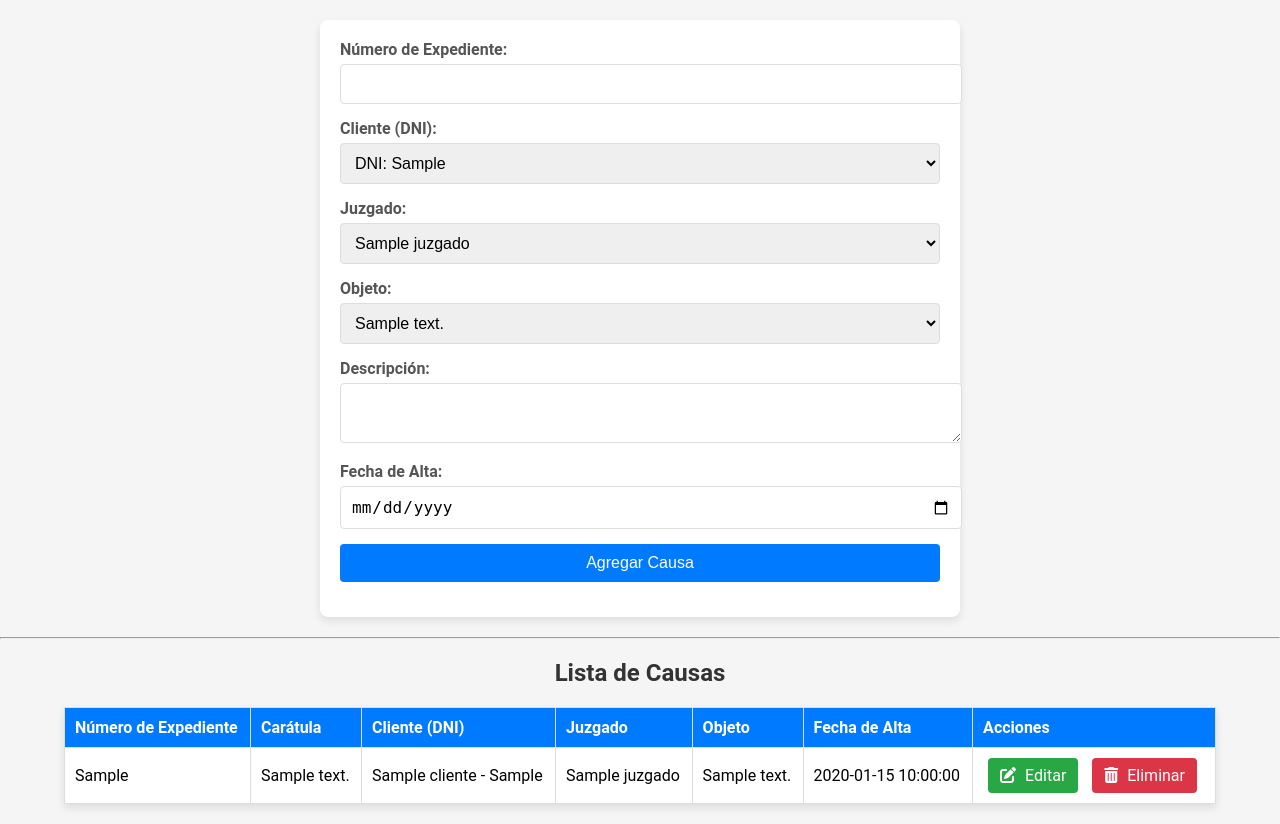
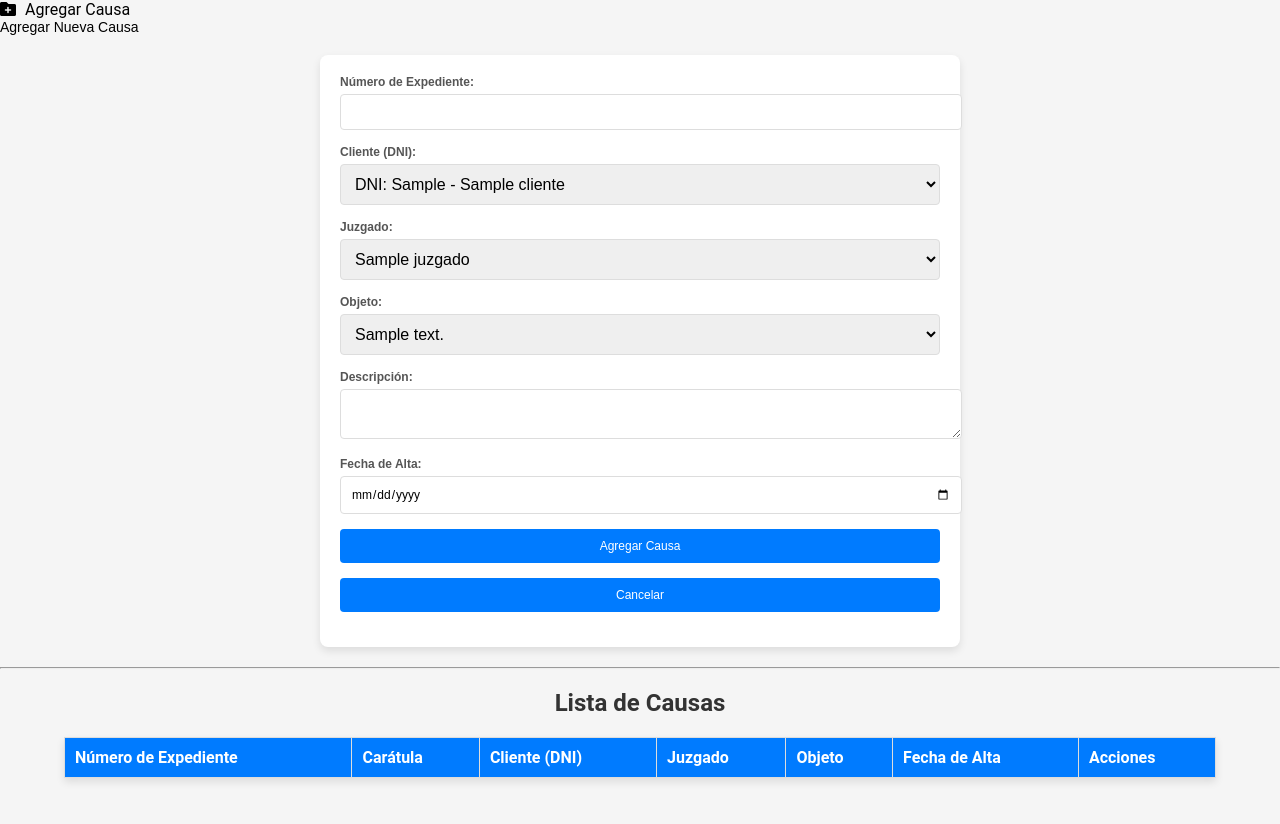
Before and after one commit to gcrysuk/Proyecto_abogados, a PHP site: page /views/causas.php in a window 1280 px wide. Shown: the part 48-872 px from the top of the page. After the commit the page ends 830 px from the top, so only its background shows below. Run offline with PHP 8.4, Linux system fonts and the light colour scheme; tables that the repository leaves empty or names only in its code hold one stand-in row (values such as "Sample post"); lists and menus that the app fills with data are empty.

Commit message:
version11.7

```diff
--- a/views/causas.php
+++ b/views/causas.php
@@ -17,7 +17,15 @@ include_once '../database/conexion.php';
 <body>
     <header>Gestión de Causas</header>
 
-    <!-- Formulario para agregar una causa -->
+    <!-- Botón para abrir el formulario en un popup -->
+    <div class="add-client-btn" onclick="openPopup()">
+        <i class="fas fa-folder-plus"></i> Agregar Causa
+    </div>
+
+    <!-- Popup para agregar una nueva causa -->
+    <div class="overlay" id="overlay" onclick="closePopup()"></div>
+    <div class="popup" id="popup">
+        <div class="popup-header">Agregar Nueva Causa</div>
         <form action="causas.php" method="POST">
             <label for="numero_expediente">Número de Expediente:</label>
             <input type="text" id="numero_expediente" name="numero_expediente" required>
@@ -27,19 +35,11 @@ include_once '../database/conexion.php';
                 <?php
                 $clientes = $conn->query("SELECT DNI, Nombre FROM Clientes");
                 while ($cliente = $clientes->fetch_assoc()) {
-                echo "<option value='{$cliente['Nombre']} - {$cliente['DNI']}'>DNI: {$cliente['DNI']} </option>";
+                    echo "<option value='{$cliente['DNI']}'>DNI: {$cliente['DNI']} - {$cliente['Nombre']}</option>";
                 }
                 ?>
                 <option value="add">Agregar un nuevo cliente</option>
             </select>
-
-        <script>
-        document.getElementById('cliente_dni').addEventListener('change', function() {
-            if (this.value === 'add') {
-                window.location.href = 'clientes.php?return=causas.php';
-            }
-        });
-        </script>
 
             <label for="juzgado_id">Juzgado:</label>
             <select id="juzgado_id" name="juzgado_id" required>
@@ -68,7 +68,9 @@ include_once '../database/conexion.php';
             <input type="date" id="fecha_alta" name="fecha_alta" required>
 
             <button type="submit" name="agregar">Agregar Causa</button>
+            <button type="button" onclick="closePopup()">Cancelar</button>
         </form>
+    </div>
 
     <hr>
 
@@ -87,65 +89,21 @@ include_once '../database/conexion.php';
             </tr>
         </thead>
         <tbody>
-            <?php
-            $sql = "SELECT Numero_Expediente, Clientes.DNI AS ClienteDNI, Clientes.Nombre AS ClienteNombre,
-						Juzgados.Nombre AS Juzgado, Objeto.Descripcion AS Objeto,
-						Causas.Descripcion AS Caratula, Fecha_Alta
-					FROM Causas
-					LEFT JOIN Clientes ON Causas.Cliente_DNI = Clientes.DNI
-					LEFT JOIN Juzgados ON Causas.Juzgado_ID = Juzgados.ID
-					LEFT JOIN Objeto ON Causas.Objeto_ID = Objeto.ID";
-            $result = $conn->query($sql);
-
-            if ($result->num_rows > 0) {
-                while ($row = $result->fetch_assoc()) {
-                    echo "<tr>";
-                    echo "<td>{$row['Numero_Expediente']}</td>";
-                    echo "<td>{$row['Caratula']}</td>";
-                    echo "<td>{$row['ClienteNombre']} - {$row['ClienteDNI']}</td>";
-                    echo "<td>{$row['Juzgado']}</td>";
-                    echo "<td>{$row['Objeto']}</td>";
-                    echo "<td>{$row['Fecha_Alta']}</td>";
-                    echo "<td class=\"action-buttons\">
-							<a class=\"edit\" href=\"editar_causa.php?numero_expediente={$row['Numero_Expediente']}\"><i class=\"fas fa-edit\"></i> Editar</a>
-							<a class=\"delete\" href=\"eliminar_causa.php?numero_expediente={$row['Numero_Expediente']}\" onclick=\"return confirm('¿Estás seguro de eliminar esta causa?');\"><i class=\"fas fa-trash-alt\"></i> Eliminar</a>
-						</td>";
-                    echo "</tr>";
-                }
-            } else {
-                echo "<tr><td colspan='7'>No hay causas registradas.</td></tr>";
-            }
-            ?>
+            <!-- Código de lista dinámica -->
         </tbody>
     </table>
 
-    <?php
-    // Procesar formulario de agregar causa
-    if (isset($_POST['agregar'])) {
-        $numero_expediente = $_POST['numero_expediente'];
-        $cliente_dni = $_POST['cliente_dni'];
-        $juzgado_id = $_POST['juzgado_id'];
-        $objeto_id = $_POST['objeto_id'];
-        $descripcion = $conn->real_escape_string($_POST['descripcion']);
-        $fecha_alta = $conn->real_escape_string($_POST['fecha_alta']);
+    <script>
+    function openPopup() {
+        document.getElementById('popup').style.display = 'block';
+        document.getElementById('overlay').style.display = 'block';
+    }
 
-        $sql = "INSERT INTO Causas (Numero_Expediente, Cliente_DNI, Juzgado_ID, Objeto_ID,Descripcion, Fecha_Alta)
-                VALUES ('$numero_expediente', '$cliente_dni', '$juzgado_id', '$objeto_id', '$descripcion', '$fecha_alta')";
-
-        if ($conn->query($sql) === TRUE) {
-            echo "<p>Causa agregada con éxito.</p>";
-            if (!headers_sent()) {
-                header("Refresh:0");
-                ob_end_flush();
-            } else {
-                echo "<p>Los encabezados ya fueron enviados. Por favor, recarga la página manualmente.</p>";
-            } // Recargar la página
-        } else {
-            echo "<p>Error al agregar causa: " . $conn->error . "</p>";
-            echo "<p>Consulta ejecutada: $sql</p>";
+    function closePopup() {
+        document.getElementById('popup').style.display = 'none';
+        document.getElementById('overlay').style.display = 'none';
     }
-    }
-    ?>
+    </script>
 </body>
 
 </html>
```
Lines whose indentation alone changed are shown as unchanged.
